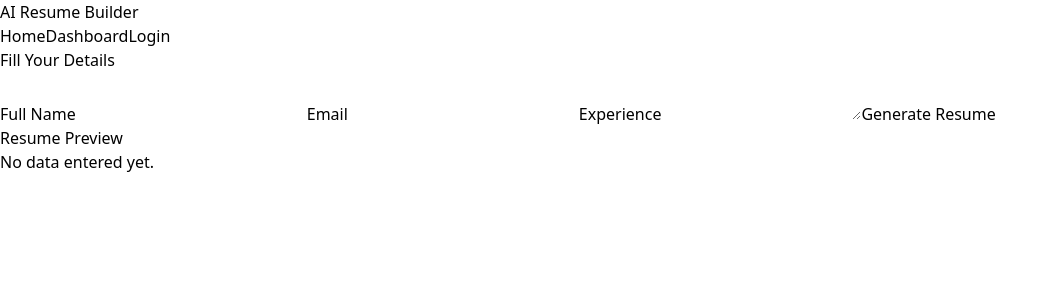
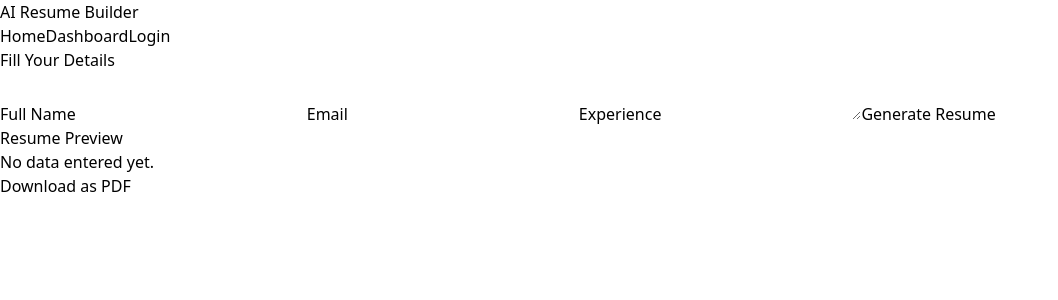
Before and after one commit to RahimjonovBoburjon/AI-based-Resume-Builder, a Vue app: page /dashboard in a window 1280 px wide. Shown: the top 300 px of the page, without its empty margins (0-1058 px from the left). Built offline with nearby package versions, Linux system fonts and the light colour scheme.

Commit message:
Add Package html2pdf.js

```diff
--- a/package.json
+++ b/package.json
@@ -9,6 +9,7 @@
     "preview": "vite preview"
   },
   "dependencies": {
+    "html2pdf.js": "^0.10.3",
     "vue": "^3.5.13",
     "vue-router": "^4.5.0"
   },
--- a/src/components/DownloadButton.vue
+++ b/src/components/DownloadButton.vue
@@ -1,11 +1,21 @@
 <template>
-
+    <button @click="downloadPDF" class="w-full bg-green-600 text-white p-2 rounded mt-4">
+        Download as PDF
+    </button>
 </template>
 
 <script>
+import html2pdf from "html2pdf.js";
+
 export default {
-
-}
+    props: ["resumeData"],
+    methods: {
+        downloadPDF() {
+            const element = document.getElementById("resume-preview");
+            html2pdf().from(element).save("Resume.pdf");
+        }
+    }
+};
 </script>
 
 <style></style>
--- a/src/components/ResumePreview.vue
+++ b/src/components/ResumePreview.vue
@@ -1,5 +1,5 @@
 <template>
-    <div class="p-6 bg-gray-100 rounded-lg shadow-md">
+    <div id="resume-preview" class="p-6 bg-gray-100 rounded-lg shadow-md">
         <h2 class="text-xl font-bold mb-4">Resume Preview</h2>
         <div v-if="name || email || experience">
             <p><strong>Name:</strong> {{ name }}</p>
@@ -7,14 +7,18 @@
             <p><strong>Experience:</strong> {{ experience }}</p>
         </div>
         <p v-else class="text-gray-500">No data entered yet.</p>
+
+        <DownloadButton :resumeData="{ name, email, experience }" />
     </div>
 </template>
 
 <script>
+import DownloadButton from "./DownloadButton.vue";
+
 export default {
-    props: ["name", "email", "experience"]
+    props: ["name", "email", "experience"],
+    components: { DownloadButton }
 };
 </script>
 
-
 <style></style>
--- a/src/pages/Dashboard.vue
+++ b/src/pages/Dashboard.vue
@@ -21,5 +21,4 @@ export default {
 };
 </script>
 
-
 <style></style>
```
Also changed, not shown: 1 other file (tests, documents, lock files or other folders).
